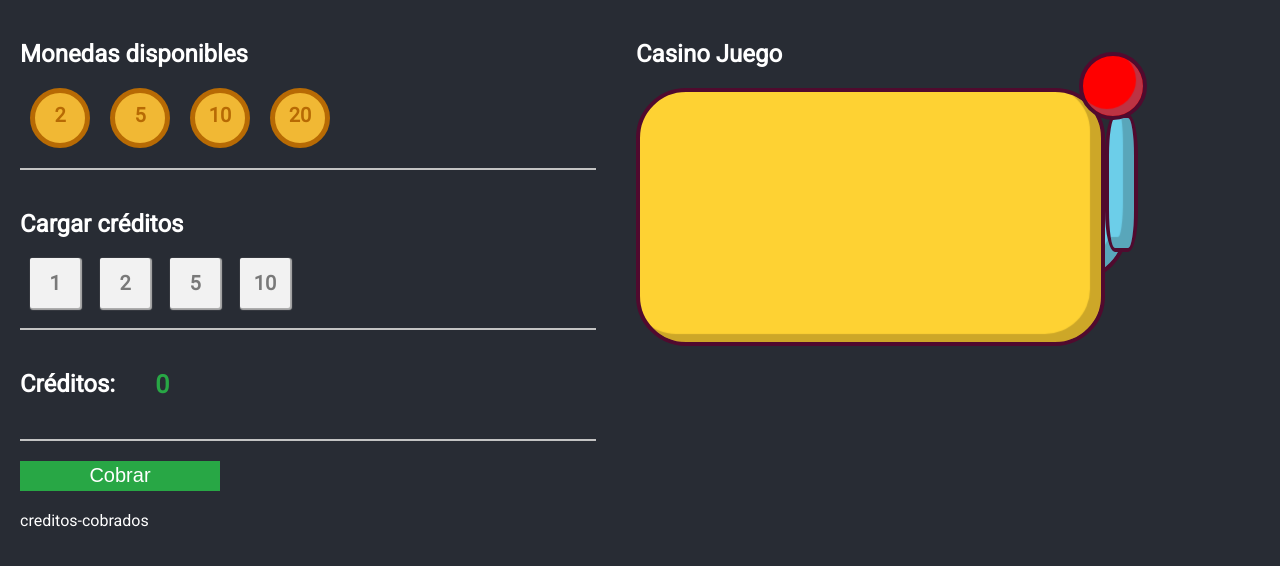
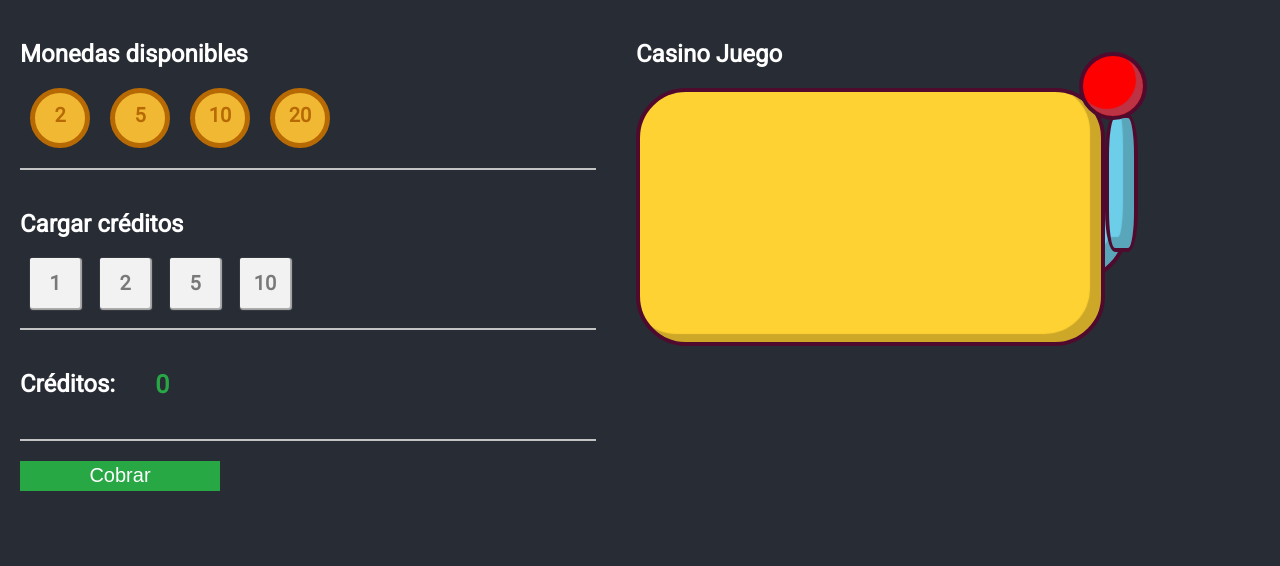
Before and after one commit to ErickGomez98/casino-royal, a React (Create React App) app: page / in a window 1280 px wide. Shown: the top 566 px of the page. Built offline with nearby package versions, Linux system fonts and the light colour scheme.

Commit message:
Se terminó la actividad, ya funciona correctamente la función de cobrar créditos.

```diff
--- a/src/Casino.tsx
+++ b/src/Casino.tsx
@@ -69,6 +69,8 @@ export default class Casino extends React.Component<CasinoProps, CasinoState> {
                 <div className="casino-controls-container">
                     <CasinoControls
                         creditosTotales={creditosTotales}
+                        showError={this.showErrorMsg}
+                        showSuccess={this.showSuccessMsg}
                         controlarCreditos={(creditos: number, type: number) => this.controlCredits(creditos, type)} />
                 </div>
                 <div className="casino-juego-container">
--- a/src/CasinoControls.tsx
+++ b/src/CasinoControls.tsx
@@ -32,6 +32,8 @@ const CreditosSelectItem: React.FC<CreditosSelectItemProps> = (props) => {
 type CasinoControlsProps = {
     creditosTotales: number;
     controlarCreditos: Function;
+    showError: Function;
+    showSuccess: Function;
 }
 
 interface IMoneda {
@@ -40,7 +42,8 @@ interface IMoneda {
 }
 
 interface ICasinoState {
-    monedas: Array<IMoneda>
+    monedas: Array<IMoneda>,
+    resultadoMonedas: Object
 }
 class CasinoControls extends React.Component<CasinoControlsProps, {}> {
     state: ICasinoState = {
@@ -61,13 +64,50 @@ class CasinoControls extends React.Component<CasinoControlsProps, {}> {
                 denominacion: 20,
                 activo: true
             }
-        ]
+        ],
+        resultadoMonedas: {}
     };
 
+    /**
+     * Método que se encarga de actualizar el status active de una moneda.
+     *
+     * @memberof CasinoControls
+     */
     changeStatusMoneda = (denominacion: number) => {
         this.setState({
             monedas: this.state.monedas.map(moneda => (moneda.denominacion === denominacion ? { ...moneda, activo: !moneda.activo } : moneda))
         });
+    }
+
+    cobrarCreditos = () => {
+        if (this.props.creditosTotales < 1) {
+            this.props.showError("No tienes créidtos");
+            return;
+        }
+        const monedasActivas = this.state.monedas.filter(moneda => moneda.activo === true).map(moneda => moneda.denominacion);
+        // Siempre agregar la moneda de 1
+        monedasActivas.push(1);
+
+        // Ordenar mayor a menor
+        monedasActivas.sort((a, b) => b - a);
+
+        let tmpCreditos: number = 0;
+        const resultadoMonedas: any = {};
+        while (tmpCreditos !== this.props.creditosTotales) {
+            for (let i: number = 0; i < monedasActivas.length; i++) {
+                if ((tmpCreditos + monedasActivas[i]) <= this.props.creditosTotales) {
+                    tmpCreditos += monedasActivas[i];
+                    resultadoMonedas[monedasActivas[i]] = !(resultadoMonedas[monedasActivas[i]]) ? 1 : resultadoMonedas[monedasActivas[i]] + 1;
+                    break;
+                }
+            }
+        }
+
+        this.setState({
+            resultadoMonedas
+        })
+
+        console.log(Object.values(resultadoMonedas))
     }
 
     render() {
@@ -99,11 +139,13 @@ class CasinoControls extends React.Component<CasinoControlsProps, {}> {
                 <div className="divider"></div>
                 <div className="cobrar-creditos-container">
                     <div>
-                        <button type="button" className="boton-cobrar">Cobrar</button>
+                        <button type="button" className="boton-cobrar" onClick={this.cobrarCreditos}>Cobrar</button>
                     </div>
                     <div className="creditos-cobrados-result">
-                        creditos-cobrados
-                </div>
+                        {Object.entries(this.state.resultadoMonedas).map(([key, value]) => ({ key, value })).map((item) => {
+                            return <div key={item.key}> Moneda: {item.key} | Cantidad: {item.value}</div>
+                        })}
+                    </div>
                 </div>
 
             </div>
```
